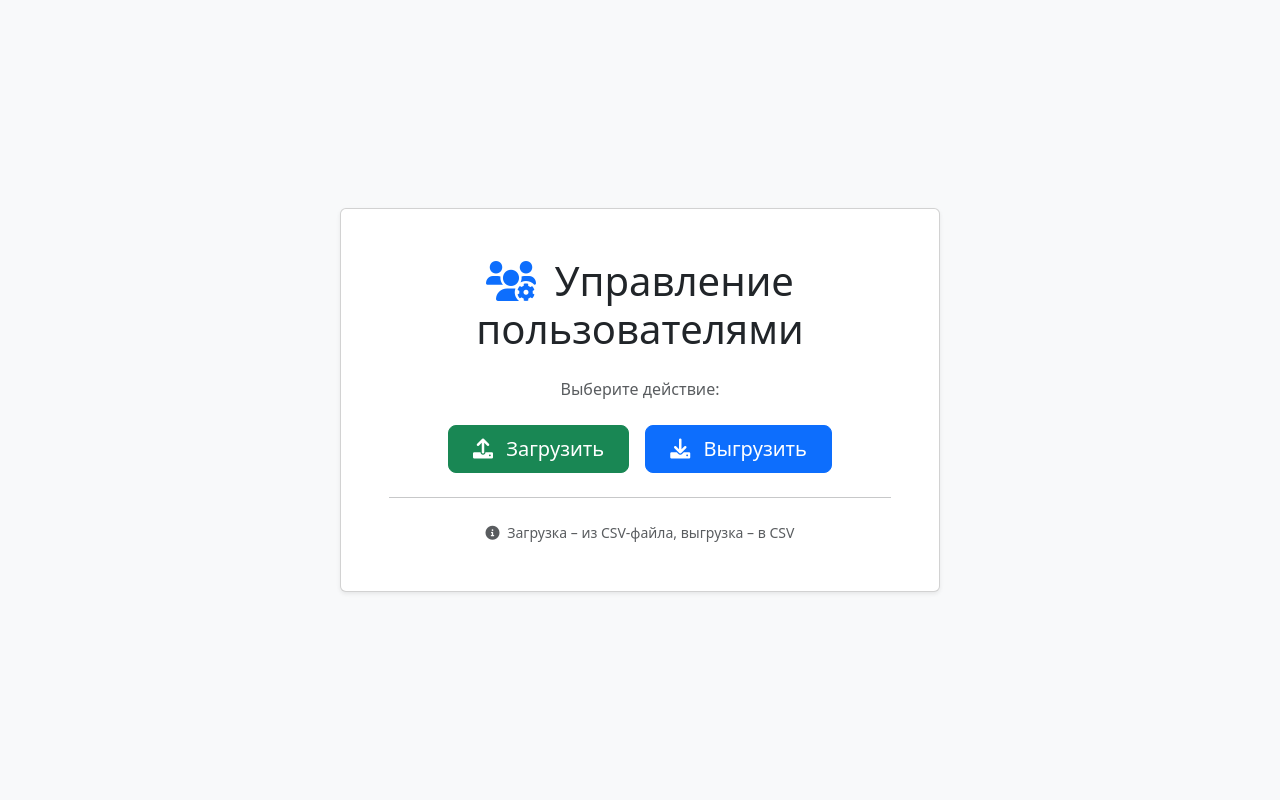
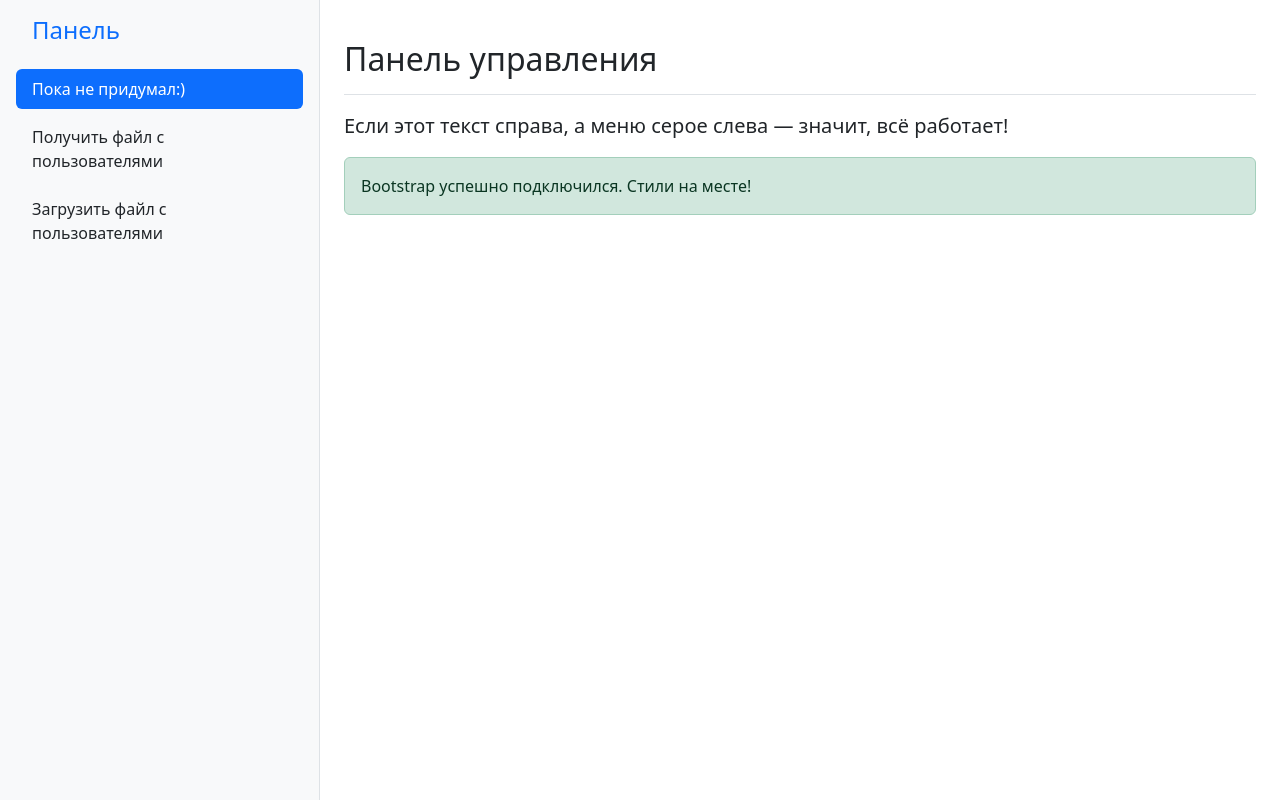
Before and after one commit to alexgithub1988/keycloak_adminka, a FastAPI app: page / in a window 1280 px wide. Run offline with FastAPI, Linux system fonts and the light colour scheme.

Commit message:
Загрузка файла

```diff
--- /dev/null
+++ b/app/api/routes/upload.py
@@ -0,0 +1,17 @@
+from fastapi import APIRouter, File, UploadFile
+import os
+
+
+router = APIRouter()
+
+
+UPLOAD_DIR = "upload_files"
+os.makedirs(UPLOAD_DIR, exist_ok=True )
+
+@router.post("/files/upload")
+def get_files(file: UploadFile=File(...)):
+     file_location = os.path.join(UPLOAD_DIR, file.filename)
+     with open(file_location, "wb") as buffer:
+          buffer.write(file.file.read())
+
+     return {"filename": f"{file.filename} успешно загружен"}
--- /dev/null
+++ b/app/templates/base.html
@@ -0,0 +1,62 @@
+<!DOCTYPE html>
+<html lang="ru">
+<head>
+    <meta charset="UTF-8">
+    <meta name="viewport" content="width=device-width, initial-scale=1.0">
+    <title>Моя Админка</title>
+
+    <link href="https://cdn.jsdelivr.net/npm/bootstrap@5.3.3/dist/css/bootstrap.min.css" rel="stylesheet">
+</head>
+<body>
+
+<!-- Главный контейнер (fluid растягивает его на весь экран) -->
+<div class="container-fluid">
+    <div class="row">
+
+        <!-- СЛЕВА: Боковое меню (занимает 3 колонки из 12) -->
+        <nav class="col-md-3 bg-light min-vh-100 p-3 border-end">
+            <h4 class="px-3 mb-4 text-primary">Панель</h4>
+
+            <ul class="nav nav-pills flex-column">
+                <li class="nav-item mb-2">
+                    <a class="nav-link active" href="#">Пока не придумал:)</a>
+                </li>
+                <li class="nav-item mb-2">
+                    <a class="nav-link link-dark" href="#">Получить файл с пользователями</a>
+                </li>
+                <li class="nav-item mb-2">
+    <form action="/files/upload" method="post" enctype="multipart/form-data" id="uploadForm">
+        <!-- Скрытый input для выбора файла. onchange автоматически отправляет форму -->
+        <input type="file" name="file" id="fileInput" accept=".csv" style="display:none;"
+               onchange="this.form.submit()">
+        <!-- Стилизованный label как ссылка -->
+        <label for="fileInput" class="nav-link link-dark" style="cursor: pointer;">
+            Загрузить файл с пользователями
+        </label>
+    </form>
+    </li>
+            </ul>
+        </nav>
+
+        <!-- СПРАВА: Основной контент (занимает 9 колонок из 12) -->
+        <main class="col-md-9 p-4">
+            {% block content %}
+            <div class="d-flex justify-content-between flex-wrap flex-md-nowrap align-items-center pt-3 pb-2 mb-3 border-bottom">
+                <h1 class="h2">Панель управления</h1>
+            </div>
+
+            <p class="lead">Если этот текст справа, а меню серое слева — значит, всё работает!</p>
+
+            <div class="alert alert-success" role="alert">
+                Bootstrap успешно подключился. Стили на месте!
+            </div>
+            {% endblock %}
+        </main>
+
+    </div>
+</div>
+
+<!-- Скрипты Bootstrap -->
+<script src="https://cdn.jsdelivr.net/npm/bootstrap@5.3.3/dist/js/bootstrap.bundle.min.js"></script>
+</body>
+</html>
--- a/app/templates/index.html
+++ b/app/templates/index.html
@@ -1,36 +1 @@
-<!DOCTYPE html>
-<html lang="ru">
-<head>
-    <meta charset="UTF-8">
-    <meta name="viewport" content="width=device-width, initial-scale=1.0">
-    <title>Администрирование Keycloak</title>
-    <link href="https://cdn.jsdelivr.net/npm/bootstrap@5.3.0/dist/css/bootstrap.min.css" rel="stylesheet">
-    <link rel="stylesheet" href="https://cdnjs.cloudflare.com/ajax/libs/font-awesome/6.0.0/css/all.min.css">
-</head>
-<body class="d-flex align-items-center justify-content-center vh-100 bg-light">
-    <div class="container text-center">
-        <div class="card p-5 shadow-sm" style="max-width: 600px; margin: 0 auto;">
-            <h1 class="mb-4">
-                <i class="fas fa-users-cog text-primary me-2"></i>
-                Управление пользователями
-            </h1>
-            <p class="text-muted mb-4">Выберите действие:</p>
-            <div class="d-grid gap-3 d-md-flex justify-content-md-center">
-                <!-- Кнопка загрузки -->
-                <a href="/upload" class="btn btn-success btn-lg px-4">
-                    <i class="fas fa-upload me-2"></i> Загрузить
-                </a>
-                <!-- Кнопка выгрузки -->
-                <a href="/download" class="btn btn-primary btn-lg px-4">
-                    <i class="fas fa-download me-2"></i> Выгрузить
-                </a>
-            </div>
-            <hr class="my-4">
-            <div class="text-muted small">
-                <i class="fas fa-info-circle me-1"></i>
-                Загрузка – из CSV-файла, выгрузка – в CSV
-            </div>
-        </div>
-    </div>
-</body>
-</html>
+{% extends "base.html" %}
--- a/main.py
+++ b/main.py
@@ -1,6 +1,7 @@
 from fastapi import FastAPI, Request
 from fastapi.templating import Jinja2Templates
-from app.api.routes import get_user
+from app.api.routes import get_user, upload
+
 
 app = FastAPI()
 
@@ -12,3 +13,4 @@ templates = Jinja2Templates(directory="app/templates")
 def root(request: Request):
     return templates.TemplateResponse(request, "index.html", )
 app.include_router(get_user.router)
+app.include_router(upload.router)
```
Also changed, not shown: app/infrastructure/keycloack_adapter.py (+4 -4 lines), README.md, 1 other file.
